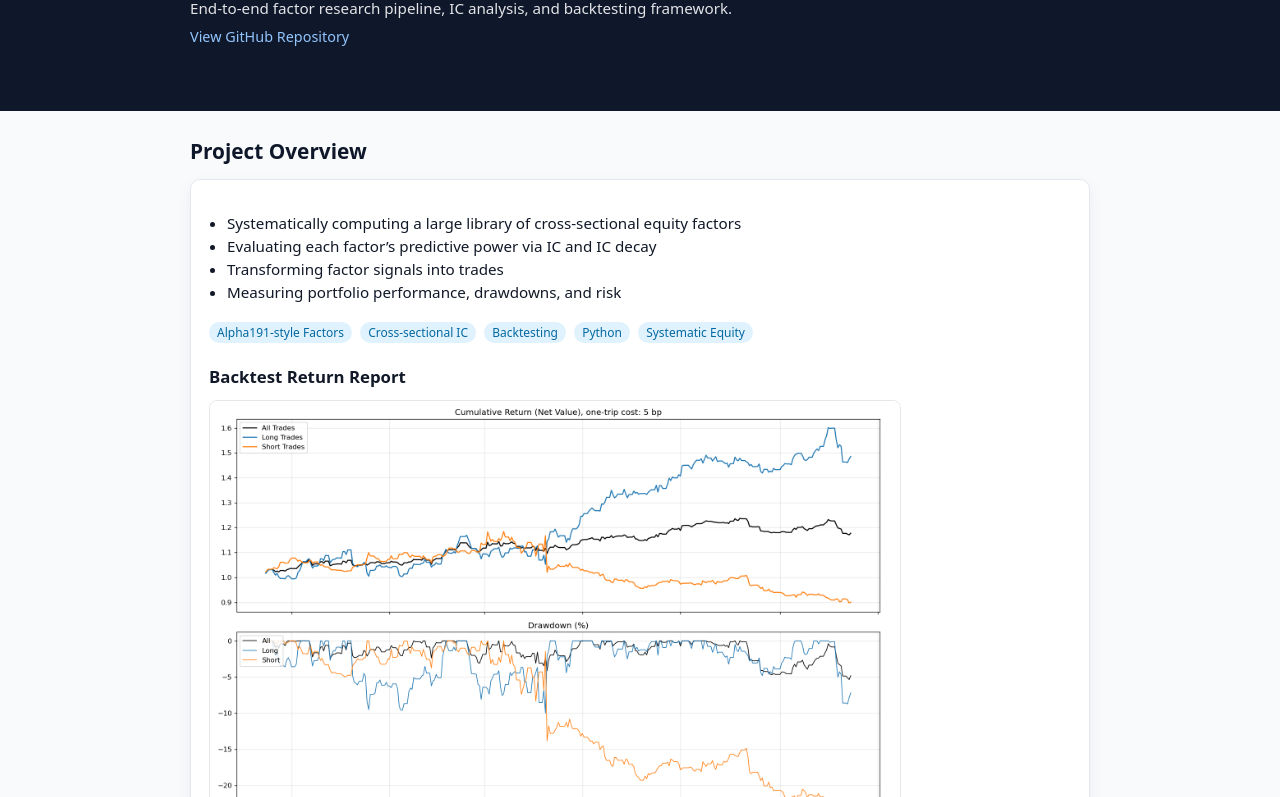
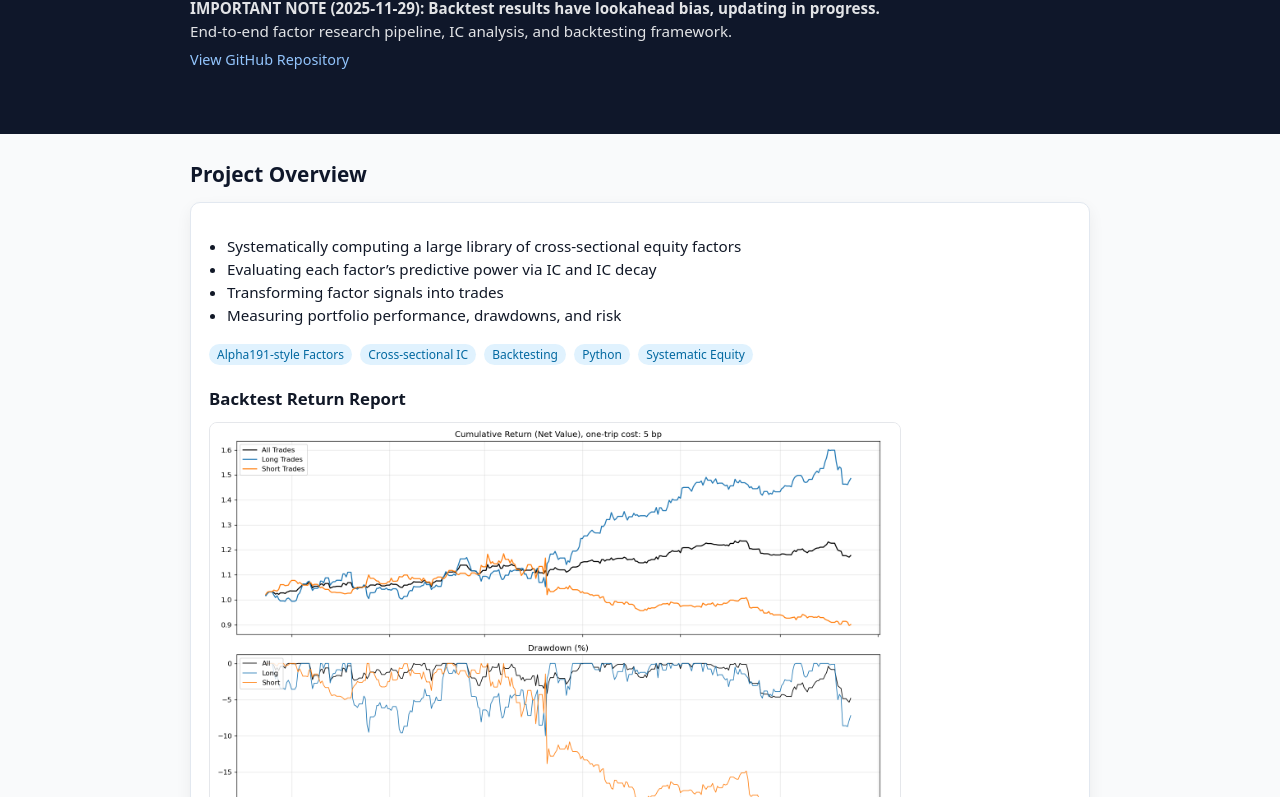
Before and after one commit to akaGD-13/akaGD-13.github.io, a plain HTML site: page alpha191.html in a window 1280 px wide. Shown: the part 101-898 px from the top of the page. Drawn offline with Linux system fonts and the light colour scheme.

Commit message:
Update alpha191.html

```diff
--- a/alpha191.html
+++ b/alpha191.html
@@ -108,7 +108,8 @@
       </div>
       <h1>Multi-Factor Quantitative Equity Strategy (Alpha191)</h1>
       <p style="margin:4px 0 0; font-size:0.95rem; opacity:0.9;">
-        End-to-end factor research pipeline, IC analysis, and backtesting framework.
+        <strong>IMPORTANT NOTE (2025-11-29): Backtest results have lookahead bias, updating in progress. </strong>
+        <br>End-to-end factor research pipeline, IC analysis, and backtesting framework.
       </p>
       <p style="margin:6px 0 0; font-size:0.9rem;">
         <a href="https://github.com/akaGD-13/Factor_System_alpha191_git" target="_blank" style="color:#93c5fd;">
```
